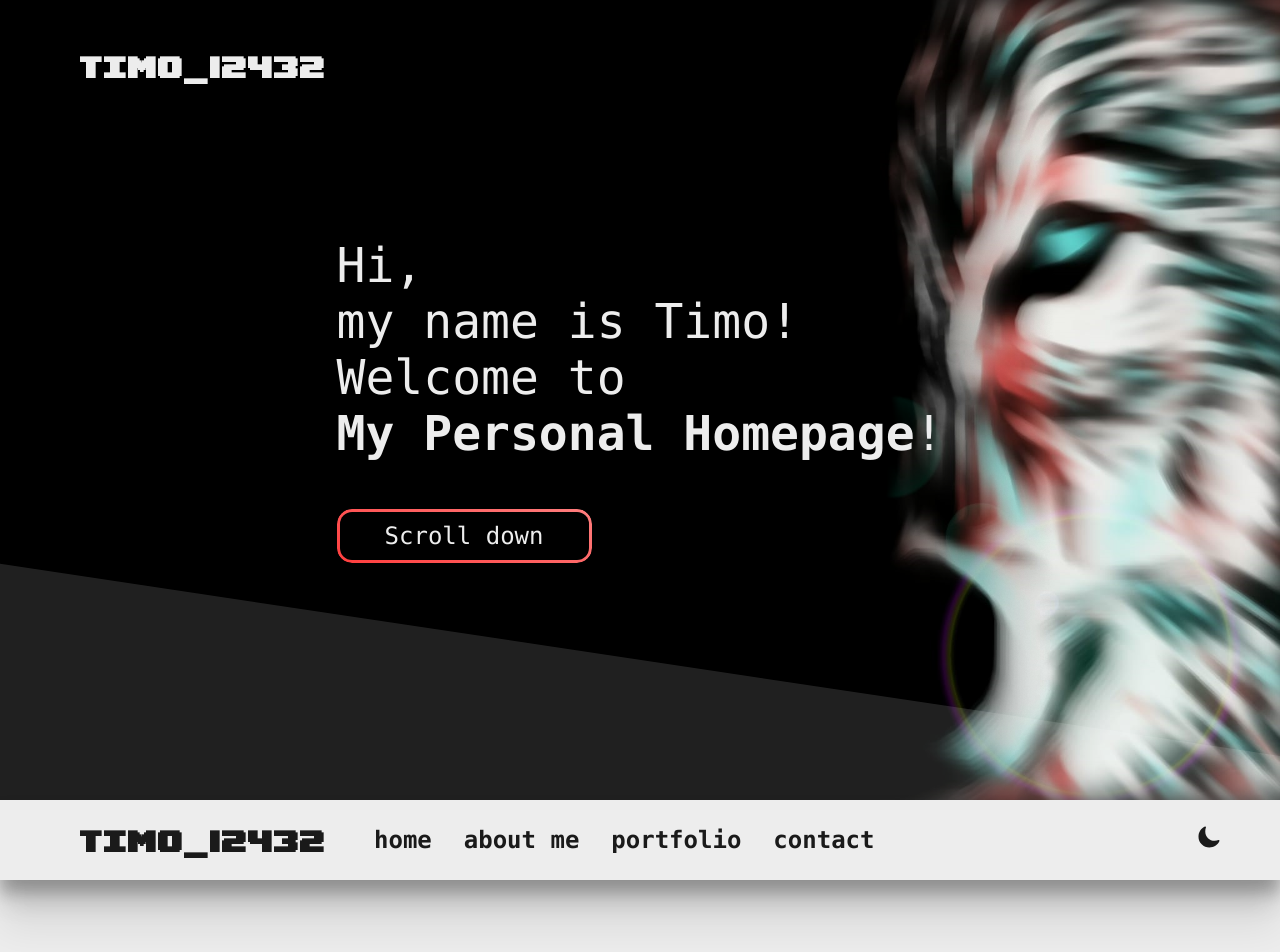
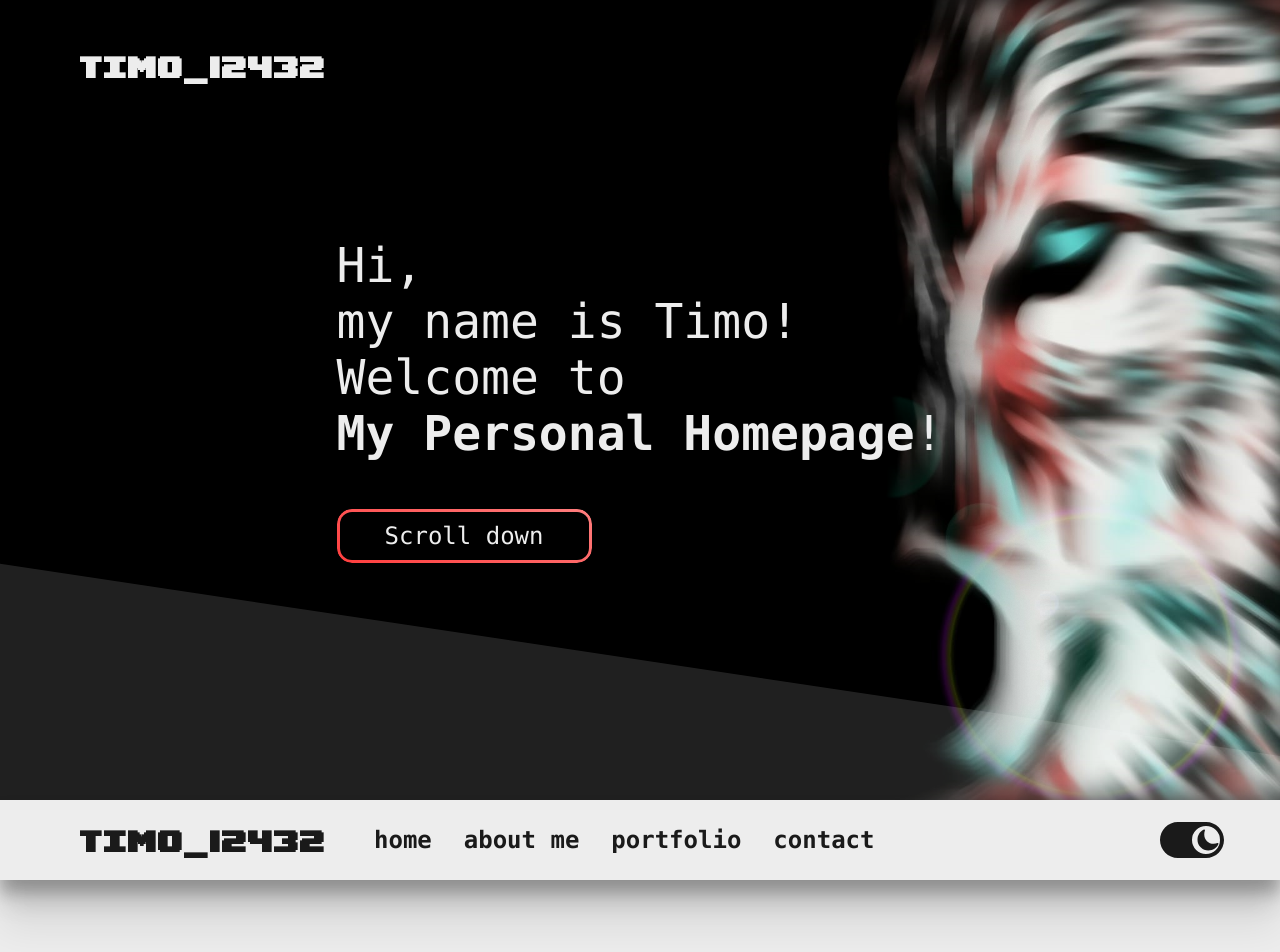
Before and after one commit to tim0-12432/my-portfolio, a React app: page / in a window 1280 px wide. Shown: the top 952 px of the page. Built offline with nearby package versions, Linux system fonts and the light colour scheme; no server answers.

Commit message:
change theme button

```diff
--- a/package.json
+++ b/package.json
@@ -1,6 +1,6 @@
 {
   "name": "my-portfolio",
-  "version": "1.0.0",
+  "version": "1.0.1",
   "private": true,
   "dependencies": {
     "axios": "^0.21.1",
--- a/src/components/app/navbar/Navbar.style.tsx
+++ b/src/components/app/navbar/Navbar.style.tsx
@@ -81,8 +81,15 @@ export const ToggleButton = styled.button.attrs<IisDarkProps>({})`
     margin: 0 3rem 0 0.3rem;
     outline: none;
     border: none;
+    height: 4rem;
+    width: 5rem;
+    position: relative;
 
     svg {
+        position: absolute;
+        top: 50%;
+        left: 50%;
+        transform: translate(-50%, -50%);
         fill: ${
 	(props: IisDarkProps) => {
 		if (props["isDark"]){
@@ -92,9 +99,40 @@ export const ToggleButton = styled.button.attrs<IisDarkProps>({})`
 		}
 	}};
         ${normalTransition}
+
+        &:first-child {
+            height: 100%;
+            width: 100%;
+            fill: ${
+	(props: IisDarkProps) => {
+		if (props["isDark"]){
+			return pallette[300];
+		} else {
+			return pallette[700];
+		}
+	}};
+            transform: translate(-50%, -50%) ${
+	(props: IisDarkProps) => {
+		if (props["isDark"]){
+			return "scale(-1, 1)";
+		} else {
+			return "scale(1)";
+		}
+	}};
+        }
+        &:nth-child(2) {
+            ${
+	(props: IisDarkProps) => {
+		if (props["isDark"]){
+			return "left: 30%";
+		} else {
+			return "right: 0%; left: initial";
+		}
+	}};
+        }
     }
 
-    &:hover svg, &:focus svg {
+    &:hover svg:nth-child(2), &:focus svg:nth-child(2) {
         fill:  ${
 	(props: IisDarkProps) => {
 		if (props["isDark"]){
--- a/src/components/app/navbar/Navbar.tsx
+++ b/src/components/app/navbar/Navbar.tsx
@@ -1,5 +1,5 @@
 import React, { useContext } from "react";
-import { IoMoon, IoSunny } from "react-icons/io5";
+import { IoMoon, IoSunny, IoToggle } from "react-icons/io5";
 import { Sticky } from "react-sticky";
 import { ThemeContext } from "../../context/ThemeContext";
 import { NavLink } from "../../elements/Links.style";
@@ -47,6 +47,7 @@ function ThemeToggle(): JSX.Element {
 	const {isDark, toggleTheme} = useContext(ThemeContext);
 	return (
 		<ToggleButton isDark={isDark} onClick={() => toggleTheme()}>
+			<IoToggle />
 			{
 				isDark
 					? <IoSunny />
```
